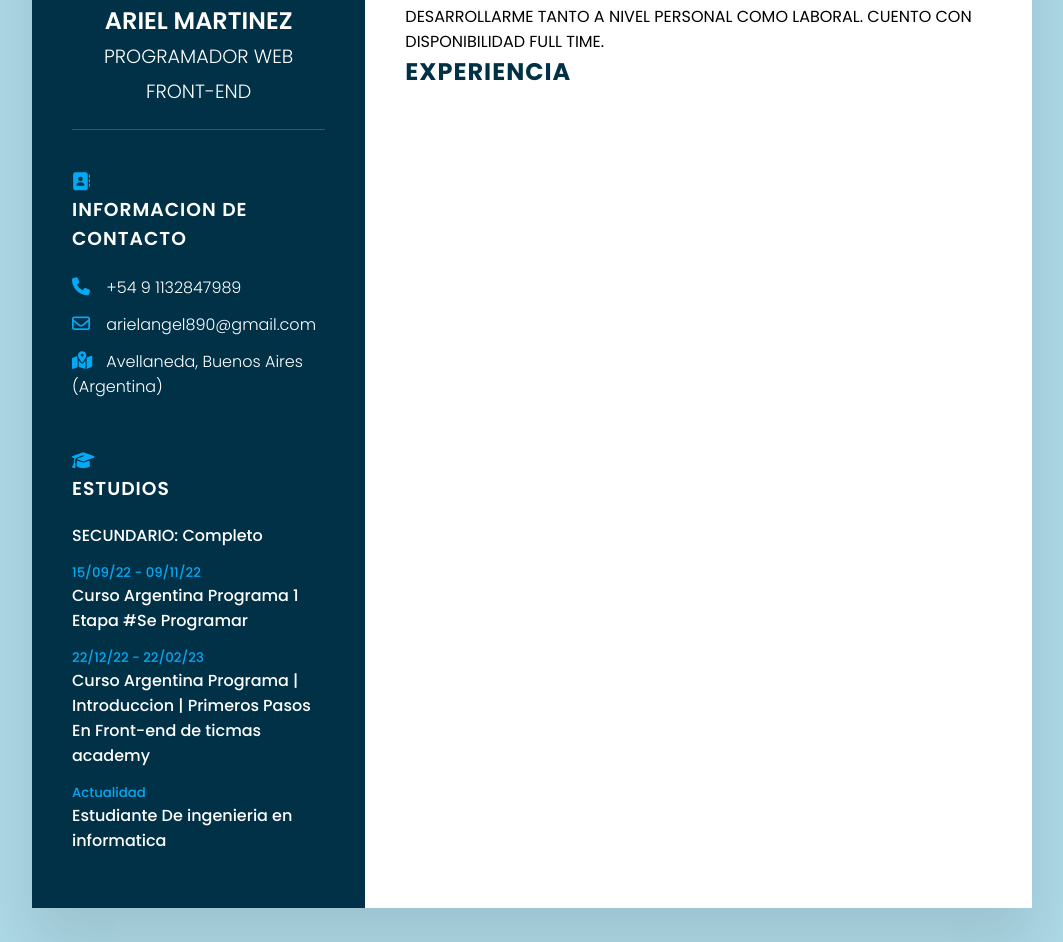
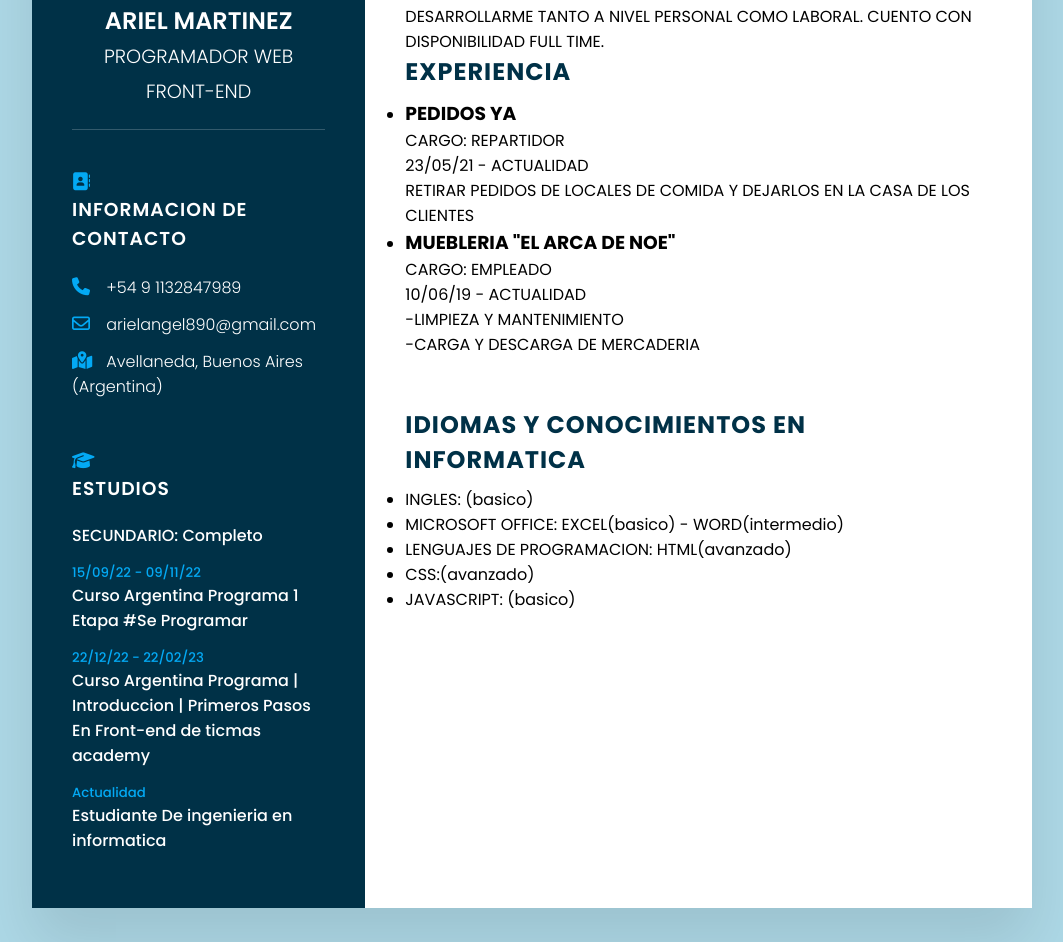
Before and after one commit to arielangelm/arielangelm, a plain HTML site: page index.html in a window 1280 px wide. Shown: the part 306-1248 px from the top of the page, without its empty margins (108-1171 px from the left). Drawn offline with Linux system fonts and the light colour scheme.

Commit message:
completando lo que faltaba

```diff
--- a/index.html
+++ b/index.html
@@ -1,5 +1,6 @@
 <!DOCTYPE html>
 <html lang="es">
+
 <head>
   <meta charset="UTF-8">
   <meta http-equiv="X-UA-Compatible" content="IE=edge">
@@ -7,8 +8,8 @@
   <title>CV Ariel Martinez</title>
   <script src="https://kit.fontawesome.com/18c7d206c2.js" crossorigin="anonymous"></script>
   <link rel="stylesheet" type="text/css" href="style.css">
-  <script src="cvariel.js"></script>
 </head>
+
 <body>
   <nav>
     <ul>
@@ -18,7 +19,6 @@
       <li><a href="#skills">Habilidades</a></li>
     </ul>
   </nav>
-
   <div class="container">
     <div class="left_Side">
       <div class="profileText">
@@ -27,9 +27,8 @@
         </div>
         <h2>Ariel Martinez<br><span>Programador Web Front-end</span></h2>
       </div>
-
       <div class="contactInfo"><i class="fa-solid fa-address-book"></i>
-      <h3 class="title">informacion de  Contacto</h3>
+        <h3 class="title">informacion de Contacto</h3>
         <ul>
           <li>
             <span class="icon"><i class="fa fa-phone" aria-hidden="true"></i></span>
@@ -45,7 +44,6 @@
           </li>
         </ul>
       </div>
-
       <div class="contactInfo education"><i class="fa-solid fa-graduation-cap"></i>
         <section id="education">
           <h3 class="title">Estudios</h3>
@@ -68,31 +66,53 @@
           </ul>
         </section>
       </div>
-
-
     </div>
-
     <div class="right_Side">
       <section id="about">
         <div class="about">
           <h2 class="title2">Perfil</h2>
-      <p>Joven en busca de trabajo. Me considero una persona responsable, comprometido, puntual, orientado al cumplimiento de
-        los objetivos. Soy organizado, sociable y me gusta trabajar en equipo. Cuento con buena disposición para aprender y para
-        vincularme con las personas. Me encuentro en búsqueda de un trabajo formal, estable, donde exista un ambiente de respeto,
-        que me permita progresar, aprender y adquirir experiencia para poder desarrollarme tanto a nivel personal como laboral.
+          <p>Joven en busca de trabajo. Me considero una persona responsable, comprometido, puntual, orientado al
+            cumplimiento de
+            los objetivos. Soy organizado, sociable y me gusta trabajar en equipo. Cuento con buena disposición para
+            aprender y para
+            vincularme con las personas. Me encuentro en búsqueda de un trabajo formal, estable, donde exista un
+            ambiente de respeto,
+            que me permita progresar, aprender y adquirir experiencia para poder desarrollarme tanto a nivel personal
+            como laboral.
             Cuento con disponibilidad full time.
           </p>
       </section>
-
       <section id="experience">
         <div class="about">
           <h2 class="title2">Experiencia</h2>
-       <div class="box">
-
+          <ul>
+            <li>
+              <h3>PEDIDOS YA</h3>
+              <p>cargo: Repartidor</p>
+              <p>23/05/21 - Actualidad</p>
+              <p>Retirar pedidos de locales de comida y dejarlos en la casa de los clientes</p>
+            </li>
+            <li>
+              <h3>MUEBLERIA "EL ARCA DE NOE"</h3>
+              <p>CARGO: EMPLEADO</p>
+              <p>10/06/19 - Actualidad</p>
+              <p>-LIMPIEZA Y MANTENIMIENTO</p>
+              <p>-CARGA Y DESCARGA DE MERCADERIA</p>
+            </li>
+          </ul>
         </div>
-      </div>
+        <section id="skills">
+          <h2 class="skills">idiomas y conocimientos en informatica</h2>
+          <ul>
+            <li>INGLES: (basico)</li>
+            <li>MICROSOFT OFFICE: EXCEL(basico) - WORD(intermedio)</li>
+            <li>LENGUAJES DE PROGRAMACION: HTML(avanzado) </li>
+            <li>CSS:(avanzado)</li>
+            <li>JAVASCRIPT: (basico)</li>
+          </ul>
         </section>
     </div>
   </div>
 </body>
+
 </html>
--- a/style.css
+++ b/style.css
@@ -10,7 +10,7 @@ nav {
     background-color: lightblue;
     text-align: center;
     color: white;
-    padding: 13px 20px;
+    padding: 10px 20px;
     transition: all 0.2s;
   }
 
@@ -191,7 +191,20 @@ box-shadow: 0 35px 55px rgba(0,0,0,0.1);
     letter-spacing: 1px;
     margin-bottom: 10px;
 }
+.experience ul li h3
+{
+  color: #003147;
+}
 .container .right_Side p
 {
     text-transform: uppercase;
 }
+
+.skills
+{
+  color: #003147;
+    text-transform: uppercase;
+    letter-spacing: 1px;
+    margin-bottom: 10px;;
+    margin-bottom: 10px;
+}
```
Lines whose indentation alone changed are shown as unchanged.
